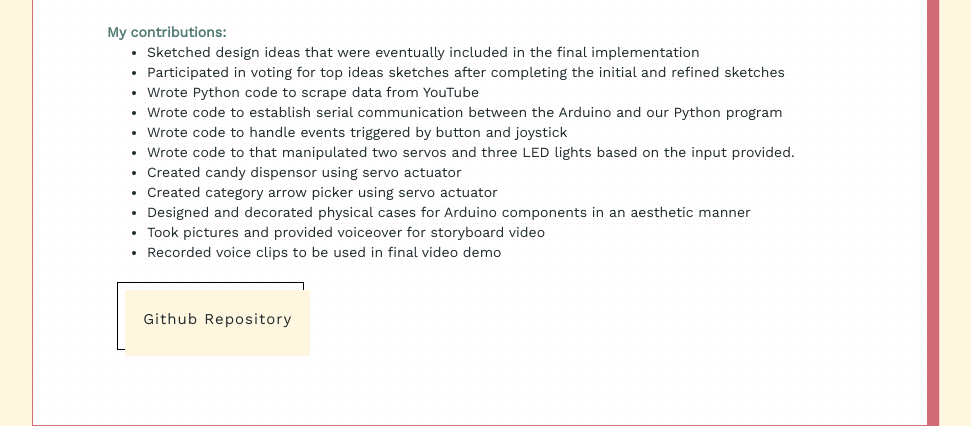
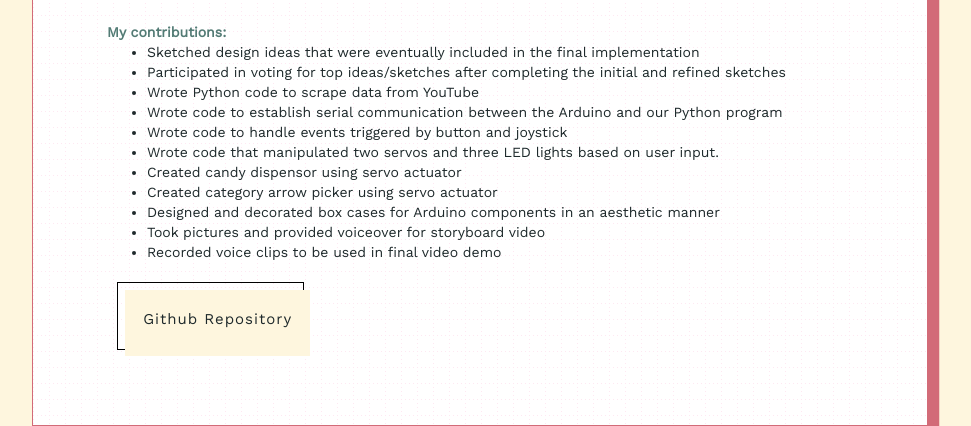
Before and after one commit to soapsrc/Study-Shuffle-Report, a plain HTML site: page index.html in a window 1280 px wide. Shown: the part 4954-5380 px from the top of the page, without its empty margins (160-1131 px from the left). Drawn offline with nearby package versions, Linux system fonts and the light colour scheme; some packages are replaced by stand-ins of ours; a script that the page names is missing; a web font is replaced by a local one.

Commit message:
Updated My contributions

```diff
--- a/index.html
+++ b/index.html
@@ -103,14 +103,14 @@
                 <b>My contributions: </b>
                 <ul>
                     <li>Sketched design ideas that were eventually included in the final implementation</li>
-                    <li>Participated in voting for top ideas sketches after completing the initial and refined sketches</li>
+                    <li>Participated in voting for top ideas/sketches after completing the initial and refined sketches</li>
                     <li>Wrote Python code to scrape data from YouTube</li>
                     <li>Wrote code to establish serial communication between the Arduino and our Python program</li>
                     <li>Wrote code to handle events triggered by button and joystick</li>
-                    <li>Wrote code to that manipulated two servos and three LED lights based on the input provided.</li>
+                    <li>Wrote code that manipulated two servos and three LED lights based on user input.</li>
                     <li>Created candy dispensor using servo actuator</li>
                     <li>Created category arrow picker using servo actuator</li>
-                    <li>Designed and decorated physical cases for Arduino components in an aesthetic manner</li>
+                    <li>Designed and decorated box cases for Arduino components in an aesthetic manner</li>
                     <li>Took pictures and provided voiceover for storyboard video</li>
                     <li>Recorded voice clips to be used in final video demo</li>
                 </ul>
```
